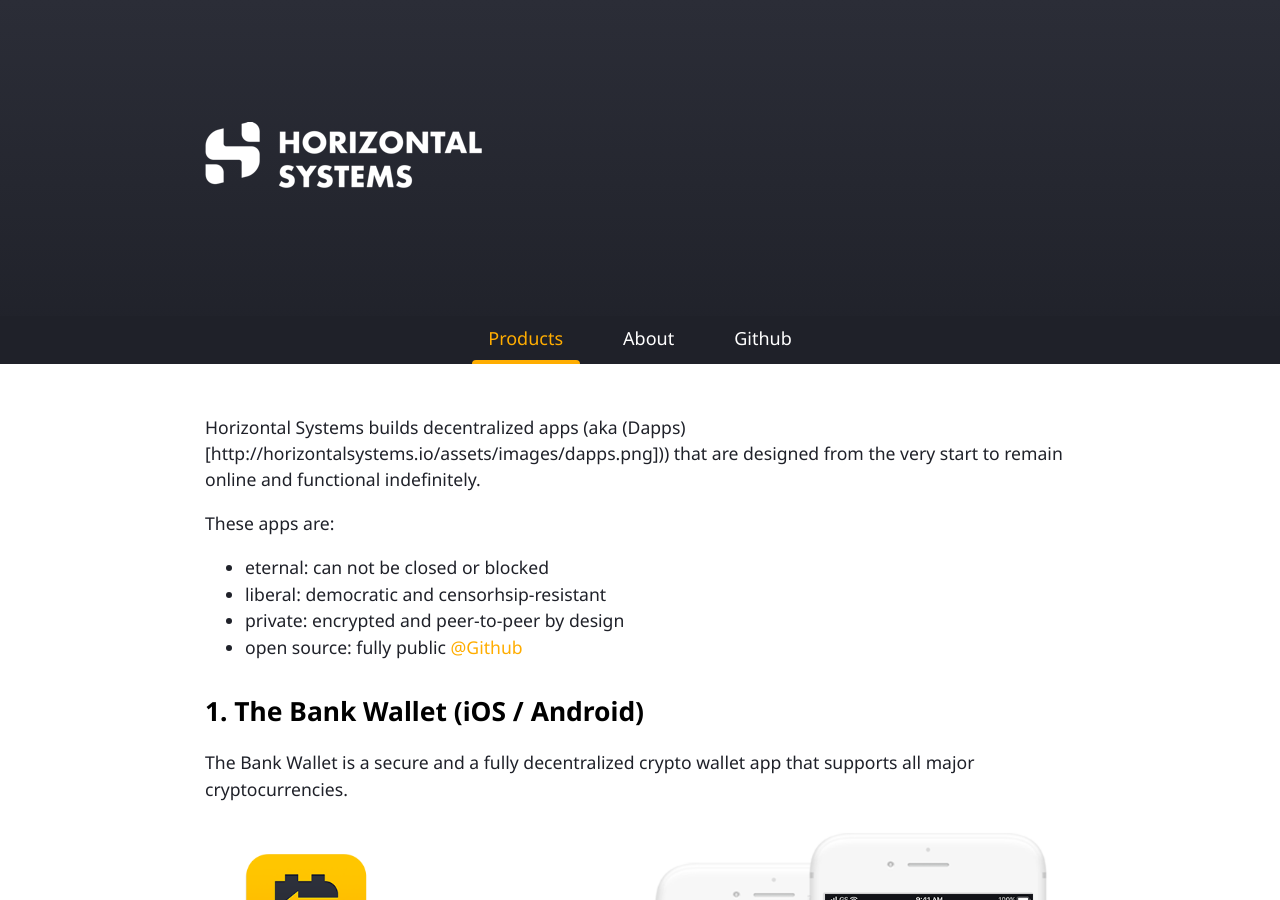
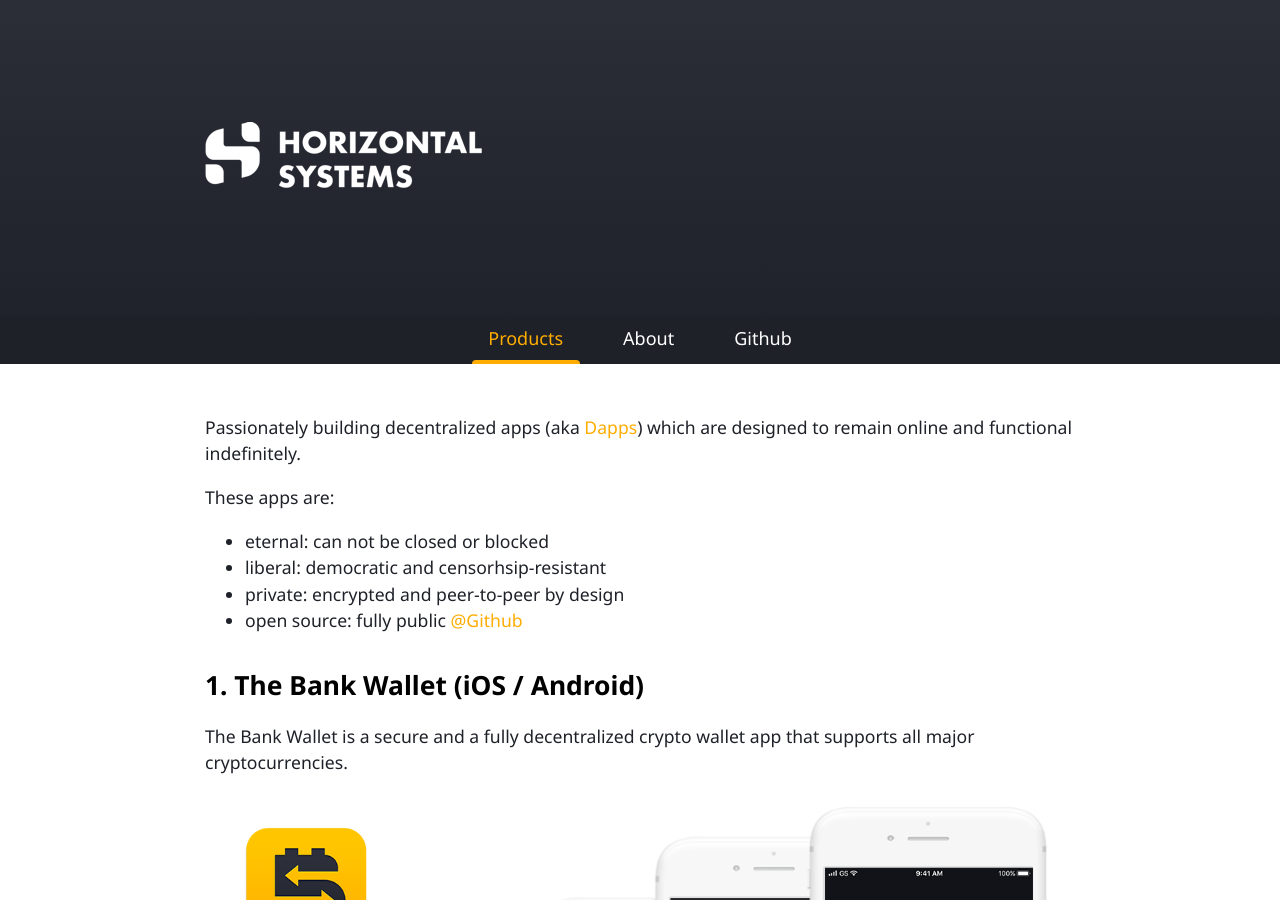
Before and after one commit to horizontalsystems/horizontalsystems.github.io, a Jekyll site: the page built from index.md, in a window 1280 px wide and 900 px high. Built offline with Jekyll 4.4.1, drawn with Linux system fonts in a browser that asks for light colours.

Commit message:
refactor homepage layout and text

```diff
--- a/index.md
+++ b/index.md
@@ -3,7 +3,7 @@
 layout: default
 ---
 
-Horizontal Systems builds decentralized apps (aka (Dapps)[http://horizontalsystems.io/assets/images/dapps.png])) that are designed from the very start to remain online and functional indefinitely.
+Passionately building decentralized apps (aka <a href="http://horizontalsystems.io/assets/images/dapps.png" target="_blank">Dapps</a>) which are designed to remain online and functional indefinitely.
 
 These apps are:
 
```
